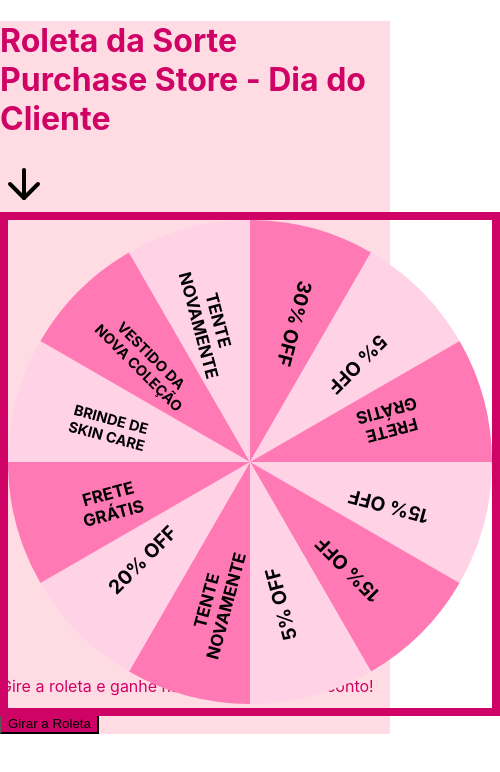
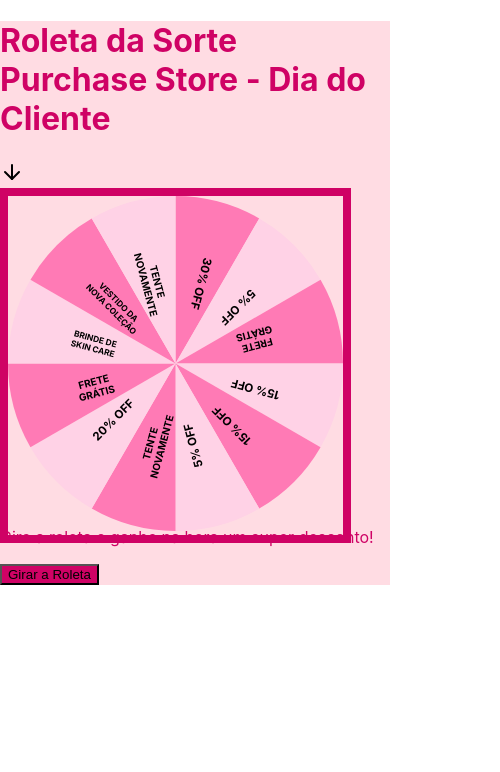
Before and after one commit to puppe1990/roulette-app, a React (Create React App) app: page / in a window 390 px wide. Shown: the top 772 px of the page, 500 px wide, since content can reach past the window. Built offline with nearby package versions, Linux system fonts and the light colour scheme.

Commit message:
update the responsive

```diff
--- a/src/App.js
+++ b/src/App.js
@@ -63,18 +63,26 @@
       style={{ backgroundColor: '#ffdce3' }}
     >
       <h1
-        className="text-4xl font-bold mb-8 text-center"
+        className="text-2xl sm:text-4xl font-bold mb-8 text-center"
         style={{ color: '#cf0265' }}
       >
         Roleta da Sorte Purchase Store - Dia do Cliente
       </h1>
       <div
         className="relative mb-8"
-        style={{ width: '500px', height: '500px' }}
+        style={{
+          width: '90vw',
+          height: '90vw',
+          maxWidth: '500px',
+          maxHeight: '500px',
+        }}
       >
         {/* Position the arrow above the wheel */}
-        <div className="absolute top-0 left-1/2 transform -translate-x-1/2 z-10">
-          <ArrowDown size={48} className="text-black" />
+        <div
+          className="absolute top-0 left-1/2 transform -translate-x-1/2 z-10"
+          style={{ width: '10%', maxWidth: '48px' }}
+        >
+          <ArrowDown className="w-full h-auto text-black" />
         </div>
         <div
           className="w-full h-full rounded-full overflow-hidden shadow-lg"
@@ -83,7 +91,7 @@
               ? 'transform 3s cubic-bezier(0.33, 1, 0.68, 1)'
               : 'none',
             transform: `rotate(${rotation}deg)`,
-            border: `8px solid #cf0265`,
+            border: '8px solid #cf0265',
           }}
         >
           <svg viewBox="0 0 100 100" className="w-full h-full">
@@ -108,17 +116,17 @@
               // Calculate text position closer to the center
               const textAngle = startAngle + sliceDegree / 2;
               const textRadians = ((textAngle - 90) * Math.PI) / 180;
-              const textX = 50 + 30 * Math.cos(textRadians);
-              const textY = 50 + 30 * Math.sin(textRadians);
+              const textX = 50 + 25 * Math.cos(textRadians);
+              const textY = 50 + 25 * Math.sin(textRadians);
 
               // Determine font size based on text length
-              let fontSize = 4;
+              let fontSize = 3.5;
               const textLength = text.replace('\n', '').length;
               if (textLength > 10) {
-                fontSize = 3.5;
+                fontSize = 3;
               }
               if (textLength > 15) {
-                fontSize = 3;
+                fontSize = 2.5;
               }
 
               return (
@@ -153,13 +161,13 @@
         </div>
       </div>
       <div className="text-center mb-8">
-        <p className="text-xl mb-4" style={{ color: '#cf0265' }}>
+        <p className="text-lg sm:text-xl mb-4" style={{ color: '#cf0265' }}>
           Gire a roleta e ganhe na hora um super desconto!
         </p>
         <button
           onClick={spinWheel}
           disabled={spinning}
-          className="px-8 py-3 text-white text-xl rounded-full focus:outline-none focus:ring-4 disabled:opacity-50 transition"
+          className="px-6 sm:px-8 py-2 sm:py-3 text-white text-lg sm:text-xl rounded-full focus:outline-none focus:ring-4 disabled:opacity-50 transition"
           style={{
             backgroundColor: '#cf0265',
           }}
@@ -169,7 +177,7 @@
       </div>
       {result && (
         <div
-          className="text-2xl font-bold text-center"
+          className="text-xl sm:text-2xl font-bold text-center"
           role="alert"
           aria-live="assertive"
           style={{ color: '#cf0265' }}
```
